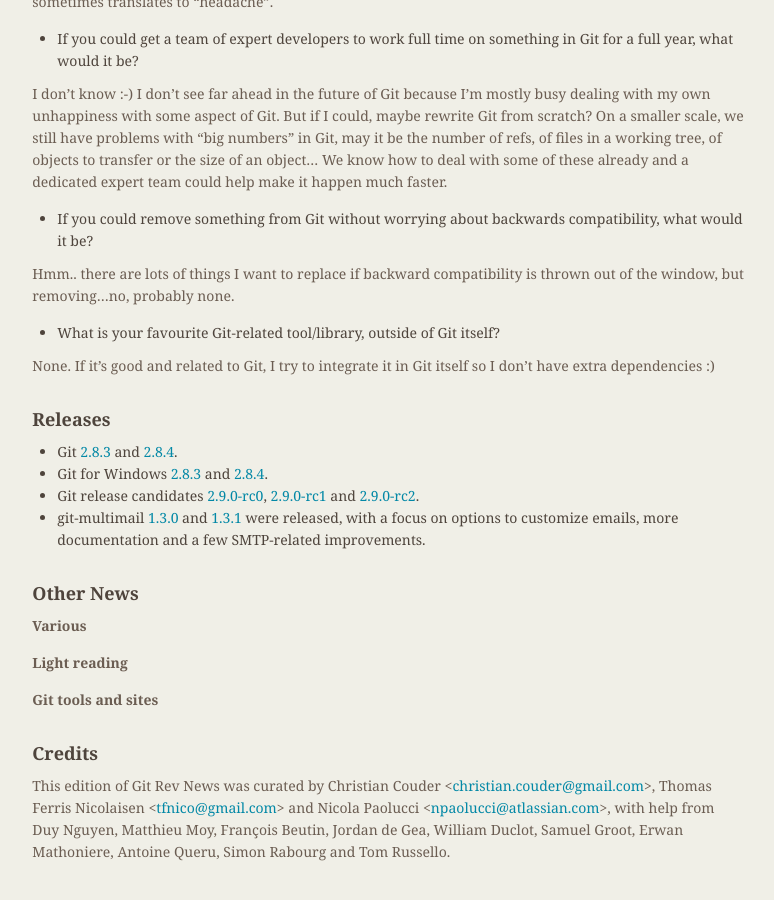
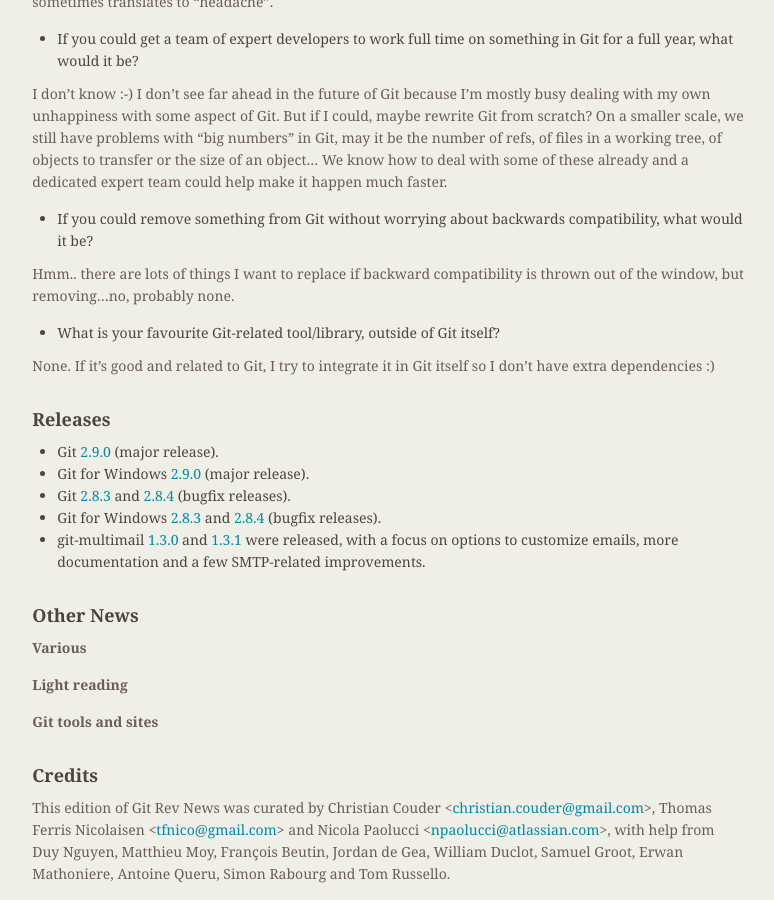
Before and after one commit to git/git.github.io, a Jekyll site: the page built from rev_news/drafts/edition-16.md, in a window 1280 px wide and 900 px high, scrolled down 3415 px. Shown: the whole window, without its empty margins (339-1113 px from the left). Built offline with Jekyll 4.4.1, drawn with Linux system fonts in a browser that asks for light colours; before the commit the page ends 4293 px from its top, so only the background shows below that.

Commit message:
rev-news: add 2.9.0 release, differenciate major/bugfix releases

```diff
--- a/rev_news/drafts/edition-16.md
+++ b/rev_news/drafts/edition-16.md
@@ -247,9 +247,10 @@
 
 ## Releases
 
-* Git [2.8.3](http://article.gmane.org/gmane.comp.version-control.git/295081) and [2.8.4](http://article.gmane.org/gmane.linux.kernel/2236998).
-* Git for Windows [2.8.3](https://groups.google.com/forum/#!topic/git-for-windows/P008PLusCxw) and [2.8.4](https://groups.google.com/forum/#!topic/git-for-windows/LtFxynlPdAc).
-* Git release candidates [2.9.0-rc0](http://article.gmane.org/gmane.comp.version-control.git/295407), [2.9.0-rc1](http://article.gmane.org/gmane.linux.kernel/2231742) and [2.9.0-rc2](http://article.gmane.org/gmane.linux.kernel/2236999).
+* Git [2.9.0](http://article.gmane.org/gmane.linux.kernel/2242820) (major release).
+* Git for Windows [2.9.0](http://article.gmane.org/gmane.comp.version-control.git/297287) (major release).
+* Git [2.8.3](http://article.gmane.org/gmane.comp.version-control.git/295081) and [2.8.4](http://article.gmane.org/gmane.linux.kernel/2236998) (bugfix releases).
+* Git for Windows [2.8.3](https://groups.google.com/forum/#!topic/git-for-windows/P008PLusCxw) and [2.8.4](https://groups.google.com/forum/#!topic/git-for-windows/LtFxynlPdAc) (bugfix releases).
 * git-multimail [1.3.0](https://github.com/git-multimail/git-multimail/releases/tag/1.3.0) and
   [1.3.1](https://github.com/git-multimail/git-multimail/releases/tag/1.3.1) were released,
   with a focus on options to customize emails, more documentation and
```
